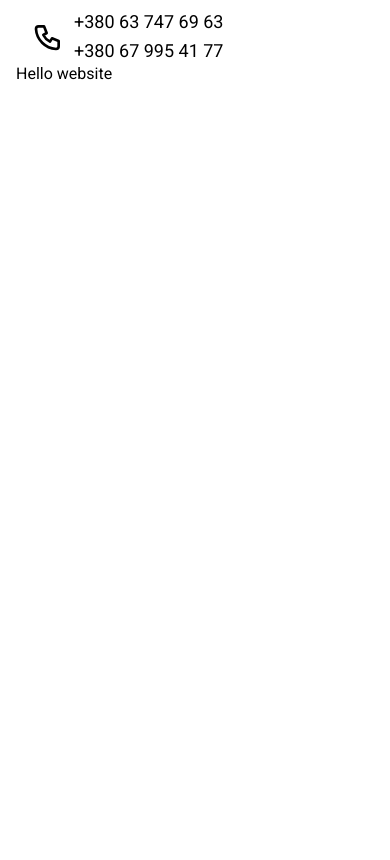
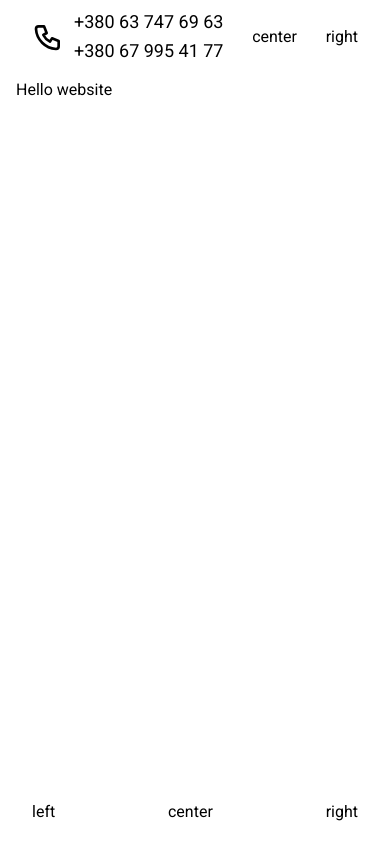
Before and after one commit to Virass/VeloMax, a Next.js app: page / in a window 390 px wide. Built offline with nearby package versions, Linux system fonts and the light colour scheme.

Commit message:
feat: refactor layout components and add phone number formatting utility

```diff
--- a/src/app/(website)/layout.tsx
+++ b/src/app/(website)/layout.tsx
@@ -1,19 +1,13 @@
-'use client';
-
 import React from 'react';
 import { Header } from '@/entities/website/Header';
 import { Footer } from '@/entities/website/Footer';
-import { Phones } from '@/features/website/contacts/Phones';
-import { Flex, MantineProvider } from '@mantine/core';
+import { Stack } from '@mantine/core';
 import { Roboto } from 'next/font/google';
 
 const roboto = Roboto({
     variable: '--font-roboto',
-    className: 'font-roboto',
     subsets: ['latin', 'cyrillic'],
 });
-
-const phones = ['+380637476963', '+380679954177'];
 
 export default function WebsiteLayout({
     children,
@@ -22,34 +16,15 @@ export default function WebsiteLayout({
 }) {
     return (
         <div className={roboto.className}>
-            <MantineProvider
-                theme={{
-                    fontFamily: 'var(--font-roboto), system-ui, sans-serif',
-                    headings: { fontFamily: 'var(--font-roboto)' },
-                }}
-            >
-                <Flex
-                    direction="column"
-                    mih="100vh"
-                    mx={{ base: 16, sm: 20, md: 24 }}
-                    my={{ base: 8, sm: 12, md: 16 }}
+                <Stack
+                    mih="100dvh"
+                    px={{ base: 16, sm: 20, md: 24 }}
+                    py={{ base: 8, sm: 12, md: 16 }}
                 >
-                    <Header
-                        left={
-                            <Phones
-                                phones={phones}
-                                color="#000000"
-                                fontSize="lg"
-                                fontWeight={400}
-                                iconSize={32}
-                                align="center"
-                            />
-                        }
-                    />
+                    <Header/>
                     <main style={{ flex: 1 }}>{children}</main>
                     <Footer />
-                </Flex>
-            </MantineProvider>
+                </Stack>
         </div>
     );
 }
--- a/src/app/layout.tsx
+++ b/src/app/layout.tsx
@@ -6,7 +6,6 @@ import {
     mantineHtmlProps,
 } from '@mantine/core';
 import type { Metadata } from 'next';
-import { Geist, Geist_Mono } from 'next/font/google';
 
 // import "@/shared/styles/globals.css";
 import '@mantine/core/styles.css';
@@ -23,7 +22,16 @@ export default function RootLayout({ children }: PropsWithChildren) {
             <head>
                 <ColorSchemeScript />
             </head>
-            <body>{children}</body>
+            <body>
+                <MantineProvider
+                    theme={{
+                        fontFamily: 'var(--font-roboto), system-ui, sans-serif',
+                        headings: { fontFamily: 'var(--font-roboto)' },
+                    }}
+                >
+                    {children}
+                </MantineProvider>
+            </body>
         </html>
     );
 }
--- a/src/entities/website/Footer.tsx
+++ b/src/entities/website/Footer.tsx
@@ -1,20 +1,14 @@
 import React from 'react';
 import { Container, Group } from '@mantine/core';
 
-type FooterProps = {
-    left?: React.ReactNode;
-    center?: React.ReactNode;
-    right?: React.ReactNode;
-};
-
-export const Footer = ({ left, center, right }: FooterProps) => {
+export const Footer = () => {
     return (
         <footer>
             <Container size="xl" py="md">
                 <Group justify="space-between" align="flex-start">
-                    <div>{left}</div>
-                    <div>{center}</div>
-                    <div>{right}</div>
+                    <div>left</div>
+                    <div>center</div>
+                    <div>right</div>
                 </Group>
             </Container>
         </footer>
--- a/src/entities/website/Header.tsx
+++ b/src/entities/website/Header.tsx
@@ -1,20 +1,17 @@
 import React from 'react';
 import { Group, Container } from '@mantine/core';
+import { Phones } from '@/shared/components/Phones';
 
-type HeaderProps = {
-    left?: React.ReactNode;
-    center?: React.ReactNode;
-    right?: React.ReactNode;
-};
-
-export const Header = ({ left, center, right }: HeaderProps) => {
+export const Header = () => {
     return (
         <header>
             <Container size="xl">
                 <Group justify="space-between" align="center">
-                    <div>{left}</div>
-                    <nav>{center}</nav>
-                    <div>{right}</div>
+                    <div>
+                        <Phones align="center" />
+                    </div>
+                    <nav>center</nav>
+                    <div>right</div>
                 </Group>
             </Container>
         </header>
--- a/src/features/website/contacts/Phones.tsx
+++ b/src/shared/components/Phones.tsx
@@ -1,43 +1,25 @@
 import { Group, Stack, Text } from '@mantine/core';
 import { PhoneIcon } from '@/shared/ui/icons/PhoneIcon';
 import type { MantineColor, MantineFontSize } from '@mantine/core';
+import { formatPhoneNumber } from '@/shared/lib/formatPhoneNumber';
 
 type Props = {
-    phones: string[];
-    color: MantineColor;
-    fontSize: MantineFontSize;
-    fontWeight: number;
+    color?: MantineColor;
+    fontSize?: MantineFontSize;
+    fontWeight?: number;
     align?: 'flex-start' | 'center' | 'flex-end';
-    iconSize: 12 | 24 | 32;
+    iconSize?: 12 | 24 | 32;
 };
 
+const phones = ['+380637476963', '+380679954177'];
+
 export const Phones = ({
-    phones,
-    color,
-    fontSize,
-    fontWeight,
+    color = '#000000',
+    fontSize = 'lg',
+    fontWeight = 400,
     align = 'flex-start',
-    iconSize,
+    iconSize = 32,
 }: Props) => {
-    const formatPhoneNumber = (phone: string): string => {
-        const digits = phone.replace(/\D/g, '');
-
-        if (digits.startsWith('380') && digits.length === 12) {
-            return digits.replace(
-                /^380(\d{2})(\d{3})(\d{2})(\d{2})$/,
-                '+380 $1 $2 $3 $4'
-            );
-        }
-
-        if (digits.startsWith('0') && digits.length === 10) {
-            return digits.replace(
-                /^0(\d{2})(\d{3})(\d{2})(\d{2})$/,
-                '+380 $1 $2 $3 $4'
-            );
-        }
-
-        return phone;
-    };
 
     return (
         <Group align={align} gap="xs">
--- /dev/null
+++ b/src/shared/lib/formatPhoneNumber.ts
@@ -0,0 +1,19 @@
+export const formatPhoneNumber = (phone: string): string => {
+    const digits = phone.replace(/\D/g, '');
+
+    if (digits.startsWith('380') && digits.length === 12) {
+        return digits.replace(
+            /^380(\d{2})(\d{3})(\d{2})(\d{2})$/,
+            '+380 $1 $2 $3 $4'
+        );
+    }
+
+    if (digits.startsWith('0') && digits.length === 10) {
+        return digits.replace(
+            /^0(\d{2})(\d{3})(\d{2})(\d{2})$/,
+            '+380 $1 $2 $3 $4'
+        );
+    }
+
+    return phone;
+};
```
